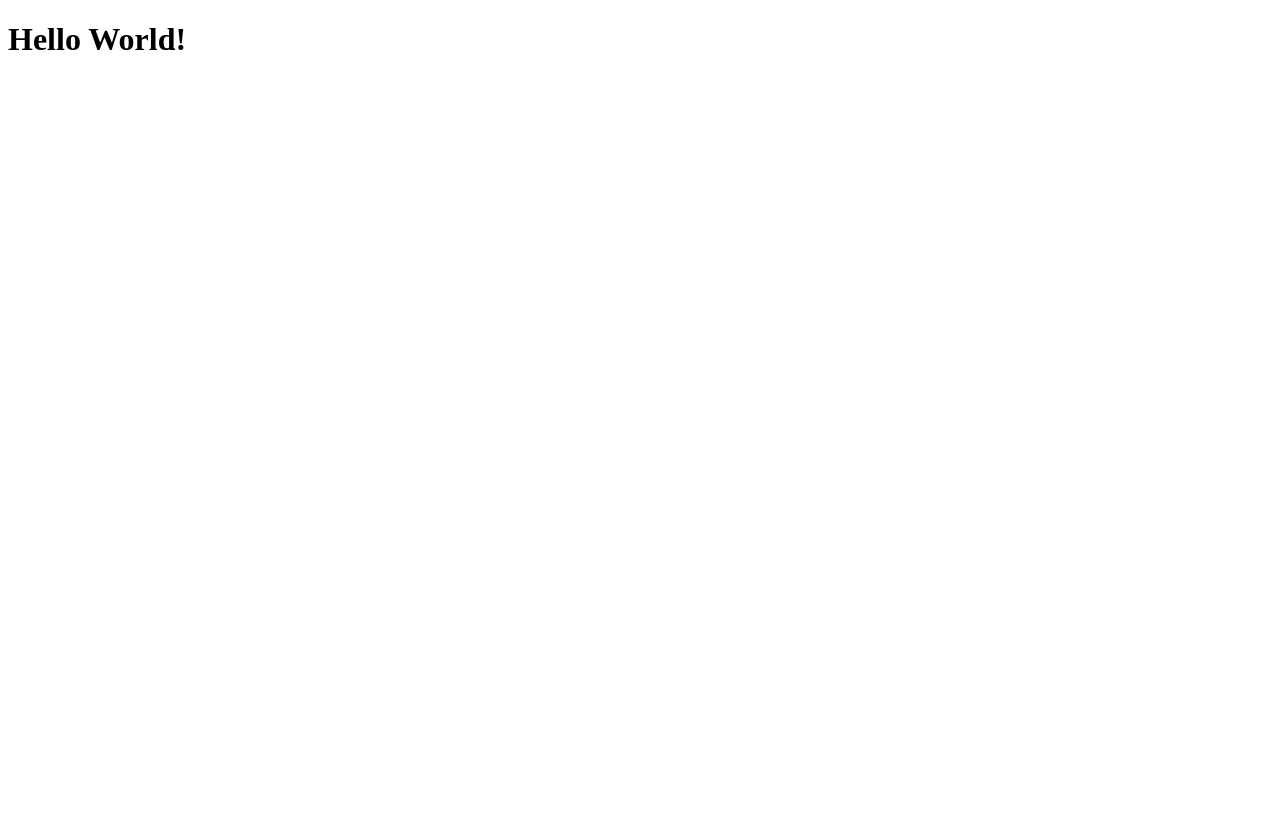
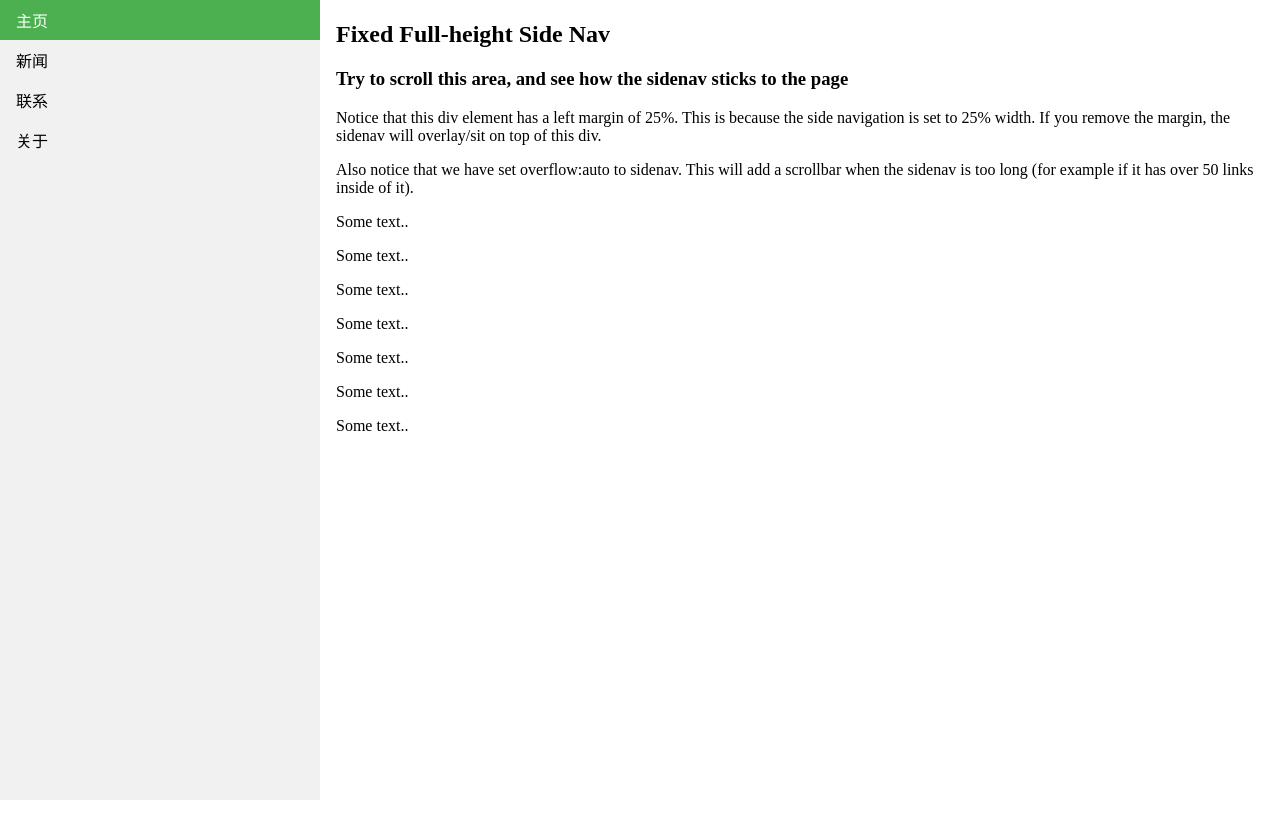
Before and after one commit to YuFei-H/HelloWorld, a plain HTML site: page index.html in a window 1280 px wide. Before the commit the page ends 800 px from the top, so only its background shows below. Drawn offline with Linux system fonts and the light colour scheme.

Commit message:
修改index.html并添加img.css.js文件夹

```diff
--- a/index.html
+++ b/index.html
@@ -1,13 +1,64 @@
 <!DOCTYPE html>
-<html lang="en">
+<html>
 <head>
-    <meta charset="UTF-8">
-    <title>HelloWorld</title>
+<meta charset="utf-8">
+<title>菜鸟教程(runoob.com)</title>
+<style>
+body {
+    margin: 0;
+}
+
+ul {
+    list-style-type: none;
+    margin: 0;
+    padding: 0;
+    width: 25%;
+    background-color: #f1f1f1;
+    position: fixed;
+    height: 100%;
+    overflow: auto;
+}
+
+li a {
+    display: block;
+    color: #000;
+    padding: 8px 16px;
+    text-decoration: none;
+}
+
+li a.active {
+    background-color: #4CAF50;
+    color: white;
+}
+
+li a:hover:not(.active) {
+    background-color: #555;
+    color: white;
+}
+</style>
 </head>
 <body>
-<h1>
-    Hello World!
-</h1>
+
+<ul>
+  <li><a class="active" href="#home">主页</a></li>
+  <li><a href="#news">新闻</a></li>
+  <li><a href="#contact">联系</a></li>
+  <li><a href="#about">关于</a></li>
+</ul>
+
+<div style="margin-left:25%;padding:1px 16px;height:1000px;">
+  <h2>Fixed Full-height Side Nav</h2>
+  <h3>Try to scroll this area, and see how the sidenav sticks to the page</h3>
+  <p>Notice that this div element has a left margin of 25%. This is because the side navigation is set to 25% width. If you remove the margin, the sidenav will overlay/sit on top of this div.</p>
+  <p>Also notice that we have set overflow:auto to sidenav. This will add a scrollbar when the sidenav is too long (for example if it has over 50 links inside of it).</p>
+  <p>Some text..</p>
+  <p>Some text..</p>
+  <p>Some text..</p>
+  <p>Some text..</p>
+  <p>Some text..</p>
+  <p>Some text..</p>
+  <p>Some text..</p>
+</div>
 
 </body>
 </html>
```
